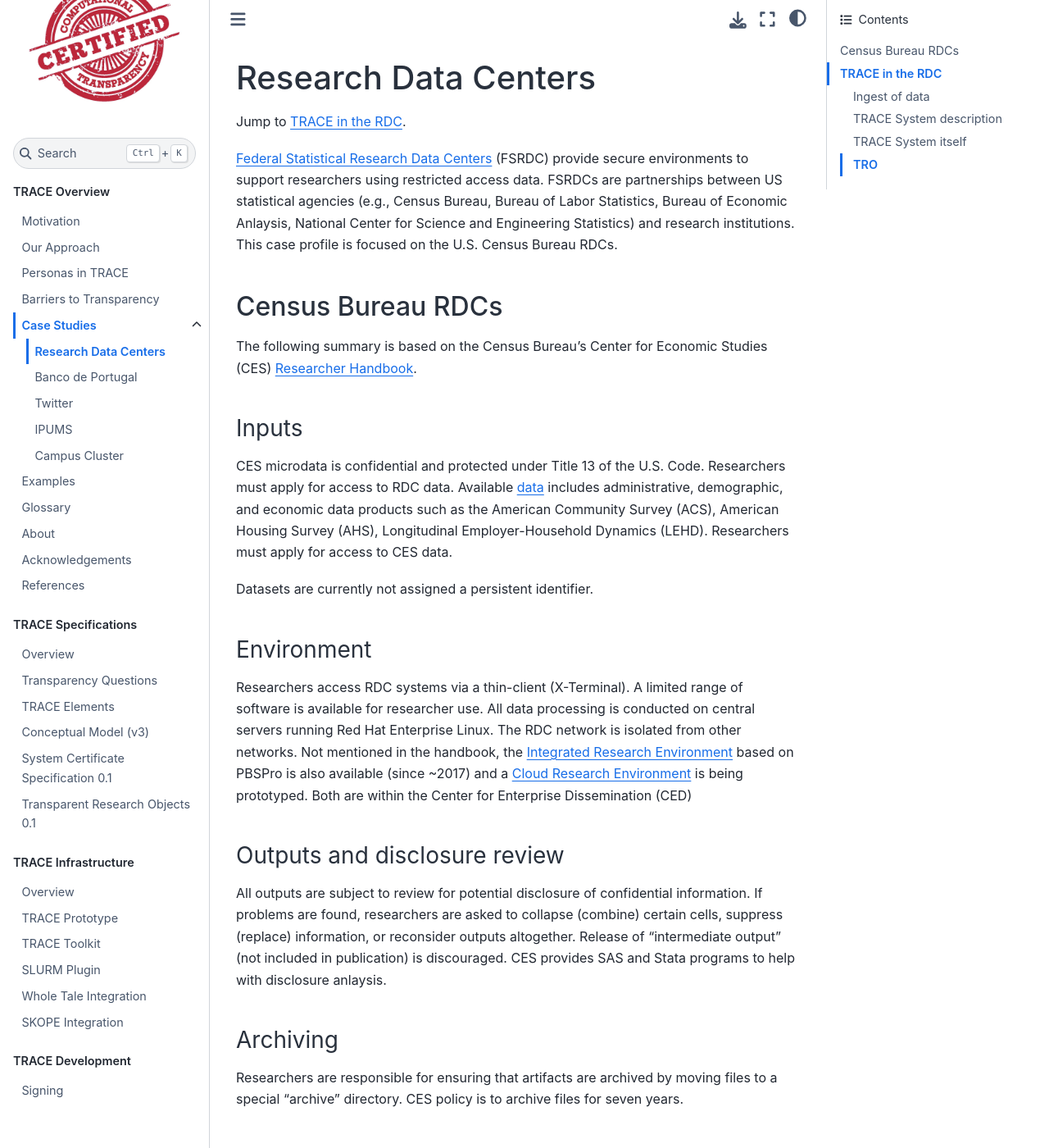
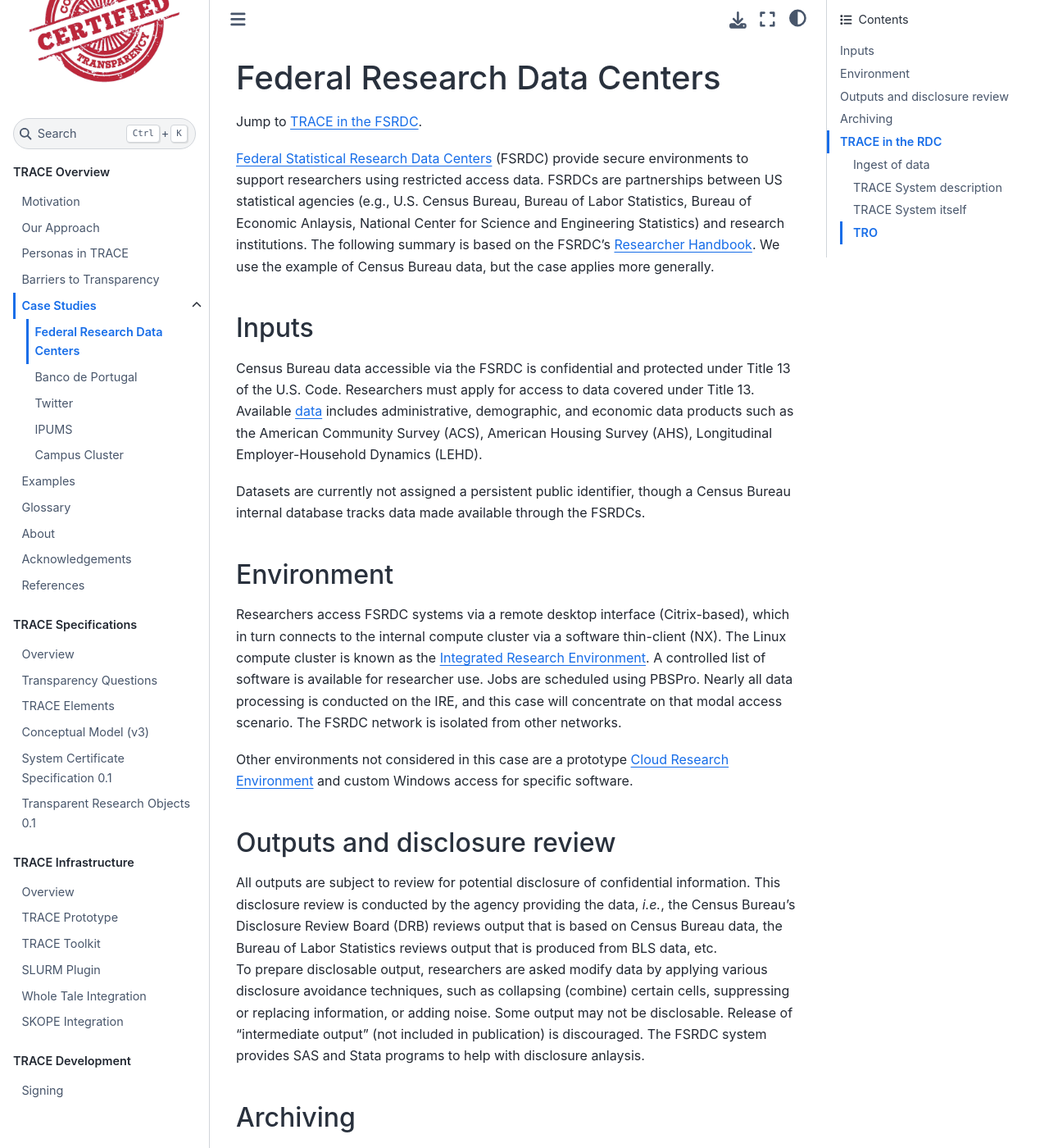
Before and after one commit to transparency-certified/trace-specification, a Jupyter Book: the page built from docs/case-profiles/rdc.md, in a window 1280 px wide and 1400 px high. Shown: the whole window at 82% size. Built offline with Jupyter Book 1.0.4 settings and Sphinx 7.4.7 and the Sphinx Book theme 1.1.4, drawn with Linux system fonts in a browser that asks for light colours; some of the changed text lies outside the part shown.

Commit message:
Adjusting the case study for language and accuracy

```diff
--- a/docs/case-profiles/rdc.md
+++ b/docs/case-profiles/rdc.md
@@ -1,50 +1,48 @@
 (caseprofile-rdc)=
-# Research Data Centers
+# Federal Research Data Centers
 
-Jump to [TRACE in the RDC](caseprofile-trace-in-the-rdc).
+Jump to [TRACE in the FSRDC](caseprofile-trace-in-the-rdc).
 
 [Federal Statistical Research Data
 Centers](https://www.census.gov/about/adrm/fsrdc.html) (FSRDC) provide secure
 environments to support researchers using restricted access data. FSRDCs are
-partnerships between US statistical agencies (e.g., Census Bureau, Bureau of
+partnerships between US statistical agencies (e.g., U.S. Census Bureau, Bureau of
 Labor Statistics, Bureau of Economic Anlaysis, National Center for Science and
-Engineering Statistics) and research institutions. This case profile is
-focused on the U.S. Census Bureau RDCs.
-
-## Census Bureau RDCs
-
-The following summary is based on the Census Bureau's Center for Economic
-Studies (CES) [Researcher
-Handbook](https://www.census.gov/content/dam/Census/programs-surveys/sipp/methodology/Researcher_Handbook_20091119.pdf).
+Engineering Statistics) and research institutions.
+The following summary is based on the FSRDC's [Researcher
+Handbook](https://psurdc.psu.edu/sites/rdc/files/2021-07/Researcher_Handbook_1208020.pdf).
+We use the example of Census Bureau data, but the case applies more generally.
 
 ### Inputs
-CES microdata is confidential and protected under Title 13 of the U.S. Code.
-Researchers must apply for access to RDC data. Available
+
+Census Bureau data accessible via the FSRDC is confidential and protected under Title 13 of the U.S. Code.
+Researchers must apply for access to data covered under Title 13. Available
 [data](https://www.census.gov/topics/research/guidance/restricted-use-microdata.html)
 includes administrative, demographic, and economic data products such as the
 American Community Survey (ACS), American Housing Survey (AHS), Longitudinal
-Employer-Household Dynamics (LEHD). Researchers must apply for access to CES
-data.
+Employer-Household Dynamics (LEHD).
 
-Datasets are currently not assigned a persistent identifier.
+Datasets are currently not assigned a persistent public identifier, though a Census Bureau internal database tracks data made available through the FSRDCs.
 
 ### Environment
-Researchers access RDC systems via a thin-client (X-Terminal). A limited range
-of software is available for researcher use. All data processing is conducted
-on central servers running Red Hat Enterprise Linux. The RDC network is isolated
-from other networks. Not mentioned in the handbook, the [Integrated Research
-Environment](https://www2.census.gov/foia/events/2017-03/2017_03_16/7_Integrated_Research_Environment_IRE.pdf)
-based on PBSPro is also available (since ~2017) and a [Cloud Research
-Environment](https://www.census.gov/content/dam/Census/library/publications/2022/adrm/2022-CSRM-Annual-Report.pdf) is being prototyped. Both are within the Center for Enterprise Dissemination
-(CED)
+
+Researchers access FSRDC systems via a remote desktop interface (Citrix-based), which in turn connects to the internal compute cluster via a software thin-client (NX). The Linux compute cluster is known as the [Integrated Research
+Environment](https://www2.census.gov/foia/events/2017-03/2017_03_16/7_Integrated_Research_Environment_IRE.pdf).
+A controlled list
+of software is available for researcher use. Jobs are scheduled using PBSPro. Nearly all data processing is conducted
+on the IRE, and this case will concentrate on that modal access scenario. The FSRDC network is isolated
+from other networks.
+
+Other environments not considered in this case are a prototype [Cloud Research
+Environment](https://www.census.gov/content/dam/Census/library/publications/2022/adrm/2022-CSRM-Annual-Report.pdf) and custom Windows access for specific software.
 
 ### Outputs and disclosure review
 
 All outputs are subject to review for potential disclosure of confidential
-information. If problems are found, researchers are asked to collapse
-(combine) certain cells, suppress (replace) information, or reconsider outputs
-altogether. Release of "intermediate output" (not included in publication) is
-discouraged. CES provides SAS and Stata programs to help with disclosure anlaysis.
+information. This disclosure review is conducted by the agency providing the data, *i.e.*, the Census Bureau's Disclosure Review Board (DRB) reviews output that is based on Census Bureau data, the Bureau of Labor Statistics reviews output that is produced from BLS data, etc.
+To prepare disclosable output,  researchers are asked modify data by applying various disclosure avoidance techniques, such as collapsing
+(combine) certain cells, suppressing or replacing information, or adding noise. Some output may not be disclosable. Release of "intermediate output" (not included in publication) is
+discouraged. The FSRDC system provides SAS and Stata programs to help with disclosure anlaysis.
 
 ### Archiving
 
@@ -57,6 +55,7 @@
 ## TRACE in the RDC
 
 ### Ingest of data
+
 Data ingest should create permanent records of their existence at a point in
 time. If preserved (ideal), should have a unique identifier, ideally public. If
 not preserved or de-accessioned, a record of the when and why should be kept.
@@ -64,36 +63,37 @@
 **In a nutshell: Assign DOI to input data**
 
 ### TRACE System description
-A TRACE System description should be published. The format is yet undefined, but
-can be an XML file with style applied (in essence, a webpage that has
-structured, machine-readable content). It simply needs to exist. It is expected
+
+A TRACE System description should be published. The content should conform to the [TRACE System](element-trace-system), and could be made human-readable as a  webpage that has
+structured, machine-readable content. It is expected
 that a TRACE System description does not reveal sensitive information. It should
-include principles of disclosure review. To back it up, in principle, a duly
+include principles of disclosure review. In principle, a duly
 authorized person may need to inspect the systems described by the TRACE system
 description.
 
-**In a nutshell: Publish a structured webpage, and be ready to back it up.**
+**In a nutshell: Publish a structured webpage, and be ready to provide evidence of audit or inspection.**
 
 ### TRACE System itself
+
 A likely version of the "ideal" TRACE system is a queue system with staging,
-i.e., the researcher submits a job to the queue, which is staged to a different
-server, which does not allow for interaction during the execution of all
+i.e., the researcher submits a job to a special queue that "stages" (copies) to a different
+file system or server, to ensure that no user interaction is possible during the execution of all
 programs. In other words, all input data are read-only, all code uses only the
 original, read-only input data, all copy is copied from the researcher's space
 into a separate area, and all output is captured. Output, code, and indicators
 of the input data (hash) are cryptographically signed.
 
-**In a nutshell: Implement a somewhat fancy PBS Pro queue on Census servers**
+**In a nutshell: Implement a somewhat fancy PBSPro queue on Census servers**
 
-This implements a confidential version of a TRO.
+The TRO produced by this TRS would *a priori* be confidential, since it contains raw output that has not yet been vetted by the Census Bureau's DRB.
 
 ### TRO
+
 A TRO is the object that links the input data, code, and output, subject to all
 the processing by the system. The output from the confidential TRO described
-above can be submitted directly to DRB-like processes. The DRB typically
-modifies output further, through a standardized but manual process. The output
+above can be submitted directly to the DRB processes. The DRB may
+modify output further, through a standardized (possibly manual) process. The output
 from the DRB (modified code, modified output) is combined with information about
 the original input data (identifiers, hash), digitally signed, and published.
 
-**In a nutshell: Implement a variation of the current DRB process with digital
-signatures and (delayed) publication (with persistent identifiers)**
+**In a nutshell: Implement a variation of the current DRB process with digital signatures and (delayed) publication (with persistent identifiers)**
```
Also changed, not shown: docs/case-profiles/bplim.md (+19 -12 lines), 1 other file.
